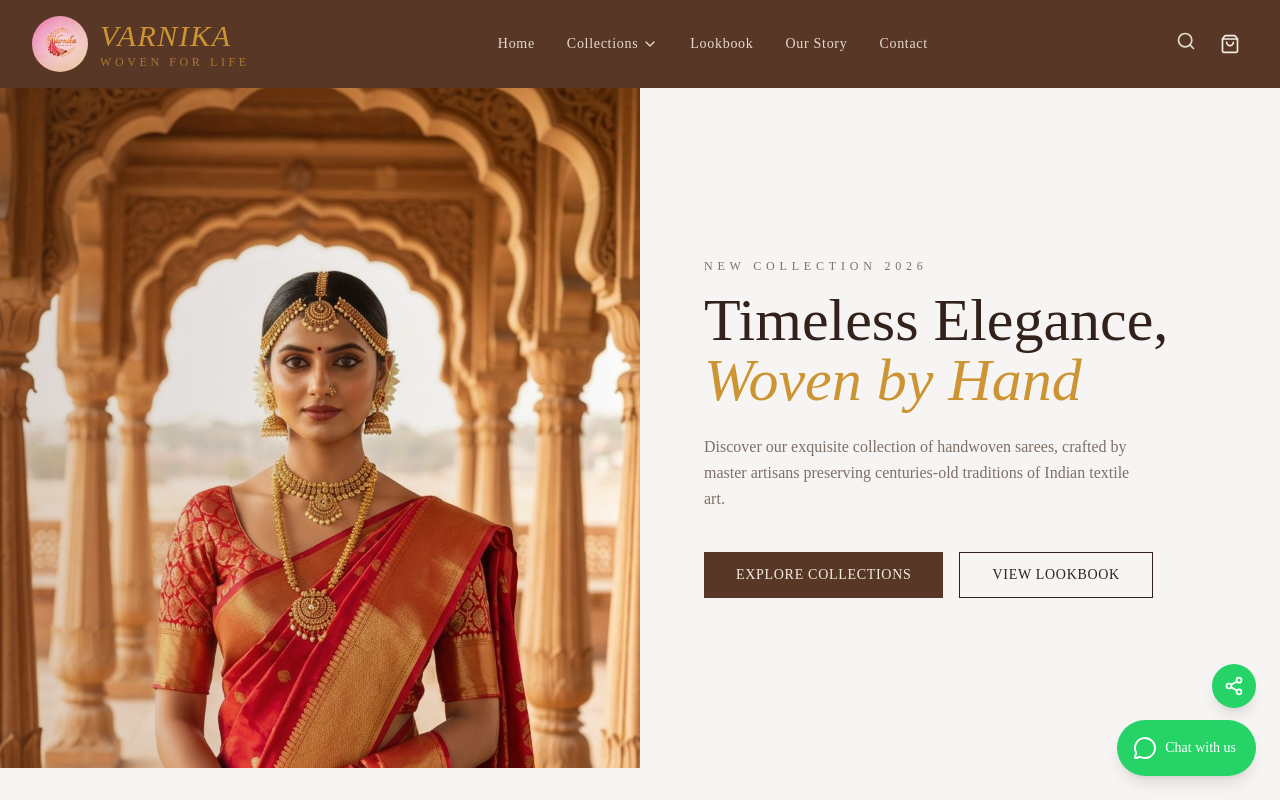
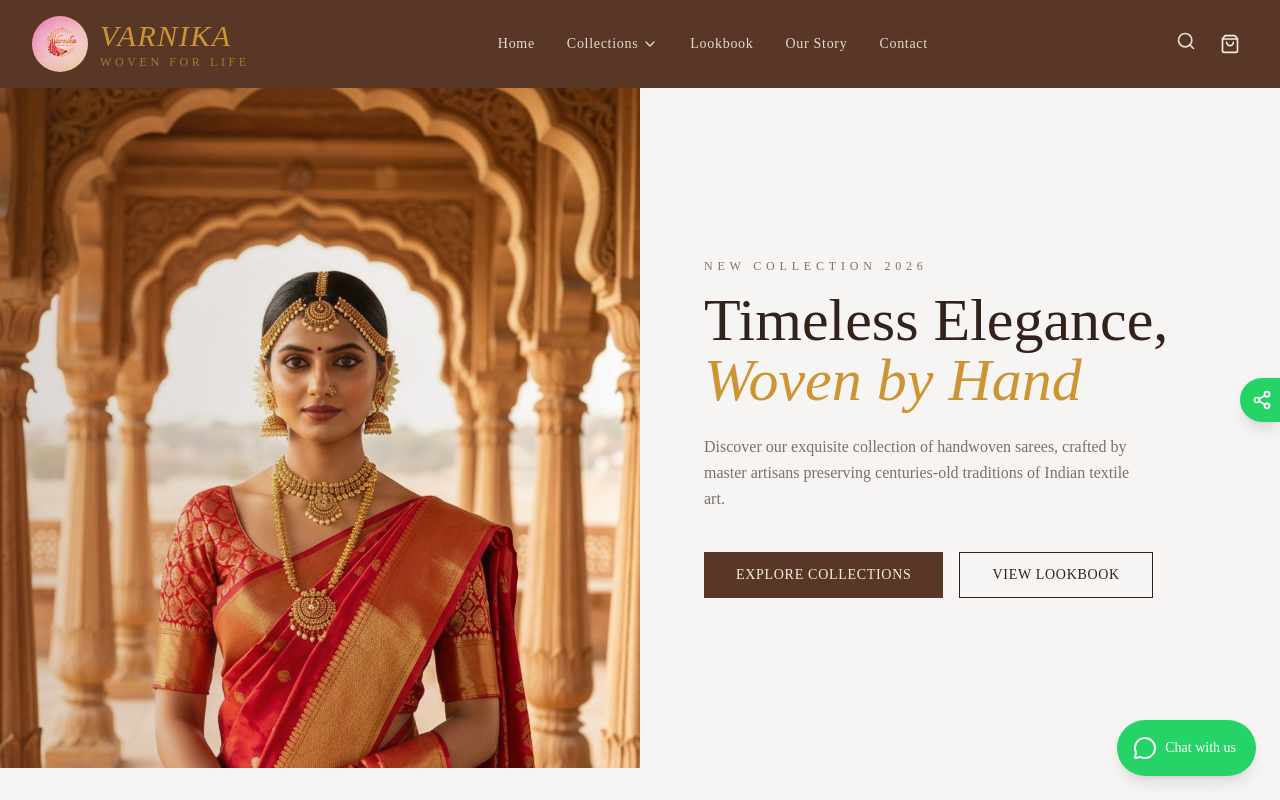
Before and after one commit to AnilaArun/varniaka-sarees, a Next.js app: page / in a window 1280 px wide. Shown: the top 800 px of the page. Built offline with nearby package versions, Linux system fonts and the light colour scheme; a web font is replaced by a local one.

Commit message:
feat: reposition share button to right middle edge with hover effect
Update share button style and position for better UX.

```diff
--- a/components/whatsapp-float.tsx
+++ b/components/whatsapp-float.tsx
@@ -24,30 +24,30 @@ export function WhatsAppFloat() {
   }
 
   return (
-    <div className="fixed bottom-6 right-6 z-50 flex flex-col items-end gap-3">
-      {/* Share Button */}
+    <>
+      {/* Share Button - Right middle edge */}
       <button
         onClick={handleShareToWhatsApp}
         onMouseEnter={() => setShowShare(true)}
         onMouseLeave={() => setShowShare(false)}
-        className="group flex items-center gap-2 rounded-full bg-[#25D366] p-3 text-white shadow-lg transition-all hover:scale-105 hover:shadow-xl"
+        className="fixed right-0 top-1/2 z-50 flex -translate-y-1/2 items-center gap-2 rounded-l-full bg-[#25D366] py-3 pl-3 pr-2 text-white shadow-lg transition-all hover:pr-4 hover:shadow-xl"
         aria-label="Share on WhatsApp"
       >
+        <Share2 className="h-5 w-5" />
         {showShare && (
-          <span className="hidden pr-1 text-sm font-medium sm:inline">Share</span>
+          <span className="text-sm font-medium">Share</span>
         )}
-        <Share2 className="h-5 w-5" />
       </button>
 
-      {/* WhatsApp Chat Button */}
+      {/* WhatsApp Chat Button - Bottom right corner */}
       <button
         onClick={handleWhatsAppChat}
-        className="group flex items-center gap-2 rounded-full bg-[#25D366] p-4 text-white shadow-lg transition-all hover:scale-105 hover:shadow-xl"
+        className="fixed bottom-6 right-6 z-50 flex items-center gap-2 rounded-full bg-[#25D366] p-4 text-white shadow-lg transition-all hover:scale-105 hover:shadow-xl"
         aria-label="Chat on WhatsApp"
       >
         <MessageCircle className="h-6 w-6" />
         <span className="hidden pr-1 text-sm font-medium sm:inline">Chat with us</span>
       </button>
-    </div>
+    </>
   )
 }
```
